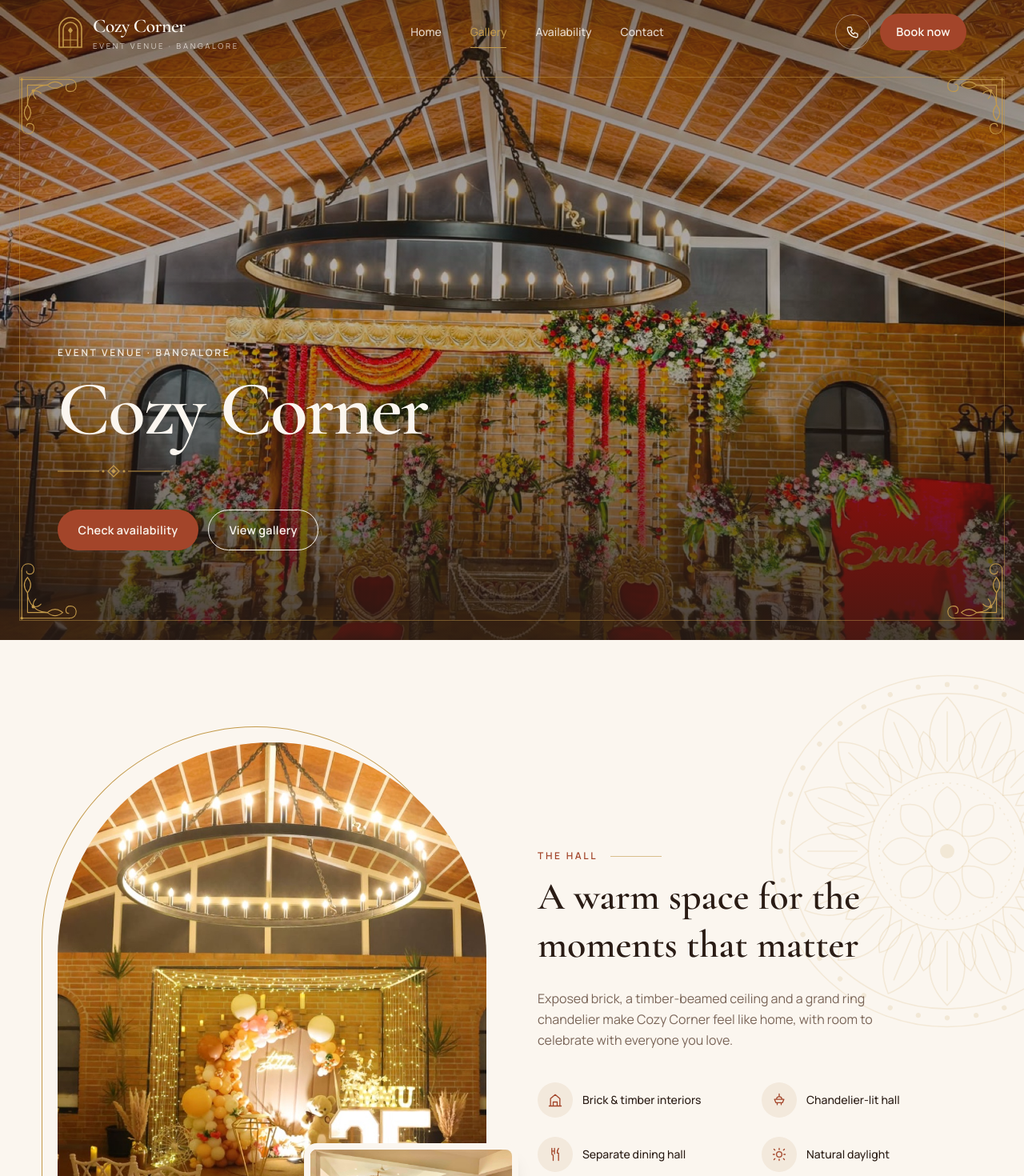
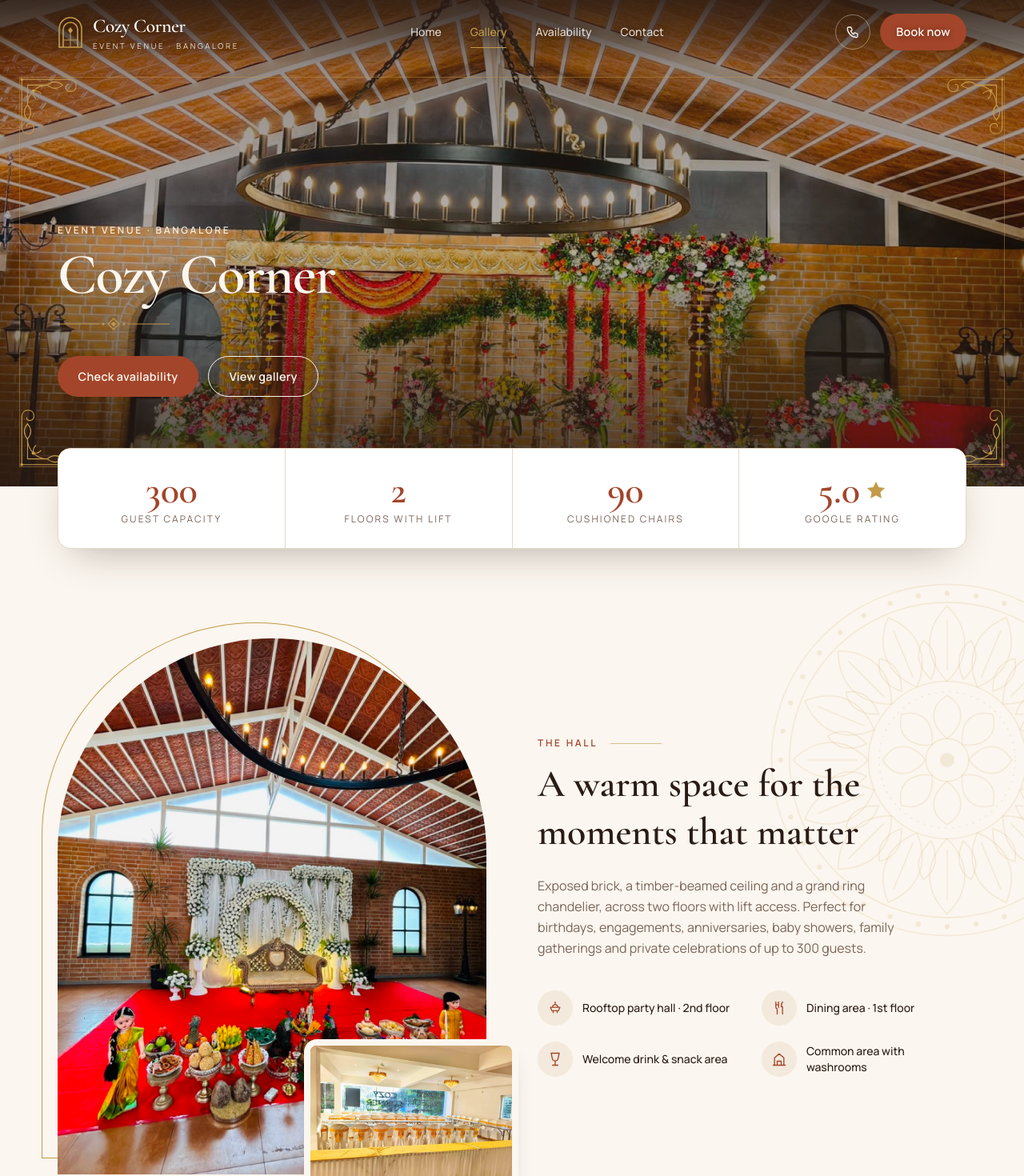
Before and after one commit to clevercroworg/cozy-corner, a Next.js app: page / in a window 1280 px wide. Shown: the top 1470 px of the page at 80% size. Built offline with nearby package versions, Linux system fonts and the light colour scheme.

Commit message:
Shorter hero, readable header logo, capacity stats and amenities section
Co-Authored-By: Claude Opus 5.5 <noreply@anthropic.com>

```diff
--- a/src/app/globals.css
+++ b/src/app/globals.css
@@ -9,6 +9,7 @@
   --color-brick: #a3452a;
   --color-brick-dark: #86361f;
   --color-gold: #c39a4b;
+  --color-wine: #4a1a20;
   --font-sans: var(--font-manrope), ui-sans-serif, system-ui, sans-serif;
   --font-display: var(--font-cormorant), Georgia, serif;
 }
--- a/src/app/page.tsx
+++ b/src/app/page.tsx
@@ -8,32 +8,42 @@ import {
   SectionTitle,
   Toran,
 } from "@/components/ornaments";
+import { amenities } from "@/lib/amenities";
 import { gallery, photos } from "@/lib/gallery";
 import { site } from "@/lib/site";
 
 const occasions = [
   { title: "Birthdays", photo: photos.butterfly },
-  { title: "Baby Showers", photo: photos.floral },
-  { title: "Naming Ceremonies", photo: photos.leaf },
   { title: "Engagements", photo: photos.mandapSide },
+  { title: "Anniversaries", photo: photos.evening },
+  { title: "Baby Showers", photo: photos.whiteArch },
+  { title: "Family Gatherings", photo: photos.mirror },
+  { title: "Private Celebrations", photo: photos.pinkBow },
+];
+
+const stats: { value: string; label: string; star?: boolean }[] = [
+  { value: String(site.capacity), label: "Guest capacity" },
+  { value: "2", label: "Floors with lift" },
+  { value: "90", label: "Cushioned chairs" },
+  { value: site.rating, label: "Google rating", star: true },
 ];
 
 const features = [
   {
-    title: "Brick & timber interiors",
-    icon: "M3 21h18M5 21V10l7-6 7 6v11M9 21v-6h6v6",
-  },
-  {
-    title: "Chandelier-lit hall",
+    title: "Rooftop party hall · 2nd floor",
     icon: "M12 3v4M5 11h14l-2 5H7l-2-5zM9 16v3M15 16v3M12 7a4 4 0 0 1 4 4H8a4 4 0 0 1 4-4z",
   },
   {
-    title: "Separate dining hall",
+    title: "Dining area · 1st floor",
     icon: "M7 3v8a2 2 0 0 0 2 2v8M11 3v8M7 7h4M17 3c-1.5 2-2 4-2 7h2v11",
   },
   {
-    title: "Natural daylight",
-    icon: "M12 3v2M12 19v2M4.2 4.2l1.4 1.4M18.4 18.4l1.4 1.4M3 12h2M19 12h2M4.2 19.8l1.4-1.4M18.4 5.6l1.4-1.4M12 8a4 4 0 1 0 0 8 4 4 0 0 0 0-8z",
+    title: "Welcome drink & snack area",
+    icon: "M6 3h12l-1.5 7a4.5 4.5 0 0 1-9 0zM12 14.5V21M8 21h8",
+  },
+  {
+    title: "Common area with washrooms",
+    icon: "M3 21h18M5 21V10l7-6 7 6v11M9 21v-6h6v6",
   },
 ];
 
@@ -41,7 +51,7 @@ export default function Home() {
   return (
     <>
       {/* Hero */}
-      <section className="relative isolate flex min-h-[min(100dvh,60rem)] items-end overflow-hidden">
+      <section className="relative isolate flex min-h-[34rem] items-end overflow-hidden md:min-h-[38rem]">
         <Image
           src={photos.hero.src}
           alt={photos.hero.alt}
@@ -72,15 +82,15 @@ export default function Home() {
           corner="br"
           className="absolute bottom-3 right-3 size-14 text-gold md:bottom-6 md:right-6 md:size-24"
         />
-        <div className="container-x pb-20 pt-44 text-cream md:pb-28">
+        <div className="container-x pb-24 pt-36 text-cream md:pb-28 md:pt-40">
           <p className="eyebrow !text-cream/90">
             {site.tagline} · {site.city}
           </p>
-          <h1 className="mt-4 font-display text-6xl font-semibold leading-[0.95] tracking-tight sm:text-7xl md:text-8xl">
+          <h1 className="mt-3 font-display text-6xl font-semibold leading-[0.95] tracking-tight md:text-7xl">
             {site.name}
           </h1>
-          <Divider className="mt-6 text-gold" />
-          <div className="mt-10 flex flex-wrap gap-3">
+          <Divider className="mt-5 text-gold" />
+          <div className="mt-8 flex flex-wrap gap-3">
             <Link href="/availability" className="btn btn-primary">
               Check availability
             </Link>
@@ -91,18 +101,47 @@ export default function Home() {
         </div>
       </section>
 
+      {/* Key numbers */}
+      <section className="container-x relative z-10 -mt-12">
+        <dl className="grid grid-cols-2 gap-px overflow-hidden rounded-2xl border border-line bg-line shadow-[0_20px_50px_-20px_rgb(42_28_21/0.35)] md:grid-cols-4">
+          {stats.map((st) => (
+            <div
+              key={st.label}
+              className="flex flex-col-reverse bg-white px-5 py-6 text-center md:py-7"
+            >
+              <dt className="mt-1 text-[0.65rem] uppercase tracking-[0.12em] text-muted sm:text-xs sm:tracking-[0.18em]">
+                {st.label}
+              </dt>
+              <dd className="flex items-center justify-center gap-1.5 font-display text-4xl font-semibold text-brick md:text-5xl">
+                {st.value}
+                {st.star && (
+                  <svg
+                    viewBox="0 0 24 24"
+                    fill="currentColor"
+                    aria-hidden
+                    className="size-6 text-gold md:size-7"
+                  >
+                    <path d="M12 2.5l2.9 6 6.6.9-4.8 4.6 1.2 6.5L12 17.4l-5.9 3.1 1.2-6.5L2.5 9.4l6.6-.9z" />
+                  </svg>
+                )}
+              </dd>
+            </div>
+          ))}
+        </dl>
+      </section>
+
       {/* The hall */}
       <section className="relative overflow-hidden">
         <Mandala className="absolute -right-32 top-10 hidden size-[28rem] text-gold/15 md:block" />
-        <div className="container-x relative grid items-center gap-14 py-24 md:grid-cols-2 md:gap-16 md:py-32">
+        <div className="container-x relative grid items-center gap-14 pb-24 pt-20 md:grid-cols-2 md:gap-16 md:pb-32 md:pt-28">
           <div className="relative mx-auto w-full max-w-md md:max-w-none">
             <div
               aria-hidden
               className="absolute -left-3 -top-3 bottom-3 right-3 rounded-t-full rounded-b-3xl border border-gold md:-left-5 md:-top-5 md:bottom-5 md:right-5"
             />
             <Image
-              src={photos.evening.src}
-              alt={photos.evening.alt}
+              src={photos.hallFloral.src}
+              alt={photos.hallFloral.alt}
               placeholder="blur"
               sizes="(min-width: 768px) 50vw, 100vw"
               className="relative aspect-[4/5] w-full rounded-t-full rounded-b-3xl object-cover"
@@ -124,11 +163,13 @@ export default function Home() {
               A warm space for the moments that matter
             </h2>
             <p className="mt-6 max-w-md leading-relaxed text-muted">
-              Exposed brick, a timber-beamed ceiling and a grand ring chandelier
-              make Cozy Corner feel like home, with room to celebrate with
-              everyone you love.
+              Exposed brick, a timber-beamed ceiling and a grand ring
+              chandelier, across two floors with lift access. Perfect for
+              birthdays, engagements, anniversaries, baby showers, family
+              gatherings and private celebrations of up to {site.capacity}{" "}
+              guests.
             </p>
-            <ul className="mt-10 grid grid-cols-2 gap-x-6 gap-y-6">
+            <ul className="mt-10 grid gap-x-6 gap-y-5 sm:grid-cols-2">
               {features.map((f) => (
                 <li key={f.title} className="flex items-center gap-3">
                   <span className="grid size-11 shrink-0 place-items-center rounded-full bg-sand text-brick">
@@ -154,7 +195,7 @@ export default function Home() {
       </section>
 
       {/* Occasions */}
-      <section className="relative bg-sand py-24 md:py-32">
+      <section className="relative z-10 bg-sand py-24 md:py-32">
         <div className="scallop-top" />
         <div className="absolute inset-0 overflow-hidden">
           <CornerFlourish
@@ -168,18 +209,18 @@ export default function Home() {
         </div>
         <div className="container-x relative">
           <SectionTitle>Celebrations we host</SectionTitle>
-          <div className="mt-12 grid grid-cols-2 gap-4 md:grid-cols-4 md:gap-5">
+          <div className="mt-12 grid grid-cols-2 gap-4 md:grid-cols-3 md:gap-5">
             {occasions.map((o) => (
               <div
                 key={o.title}
-                className="group relative aspect-[3/4] overflow-hidden rounded-2xl"
+                className="group relative aspect-[3/4] overflow-hidden rounded-2xl md:aspect-[4/3]"
               >
                 <Image
                   src={o.photo.src}
                   alt={o.photo.alt}
                   fill
                   placeholder="blur"
-                  sizes="(min-width: 768px) 25vw, 50vw"
+                  sizes="(min-width: 768px) 33vw, 50vw"
                   className="object-cover transition-transform duration-700 group-hover:scale-105"
                 />
                 <div className="absolute inset-0 bg-gradient-to-t from-ink/80 via-ink/0 to-transparent" />
@@ -197,6 +238,70 @@ export default function Home() {
         <div className="scallop-bottom" />
       </section>
 
+      {/* Amenities */}
+      <section className="relative isolate overflow-hidden bg-wine py-24 text-cream md:py-32">
+        <Mandala className="absolute -left-40 -top-40 -z-10 size-[30rem] text-gold/15" />
+        <Mandala className="absolute -bottom-40 -right-40 -z-10 size-[30rem] text-gold/15" />
+        <CornerFlourish
+          corner="bl"
+          className="absolute bottom-8 left-4 size-16 text-gold/80 md:left-8 md:size-24"
+        />
+        <CornerFlourish
+          corner="br"
+          className="absolute bottom-8 right-4 size-16 text-gold/80 md:right-8 md:size-24"
+        />
+        <div className="container-x">
+          <div className="text-center">
+            <p className="eyebrow !text-gold">Included with every booking</p>
+            <h2 className="mt-3 font-display text-4xl font-semibold md:text-5xl">
+              Amenities &amp; Facilities
+            </h2>
+            <Divider className="mx-auto mt-5 text-gold" />
+          </div>
+          <div className="mt-14 grid gap-5 sm:grid-cols-2 lg:grid-cols-3">
+            {amenities.map((a) => (
+              <div
+                key={a.title}
+                className="rounded-2xl border border-gold/25 bg-cream/[0.04] p-6 transition-colors hover:border-gold/50 md:p-7"
+              >
+                <div className="flex items-center gap-4">
+                  <span className="grid size-14 shrink-0 place-items-center rounded-full border border-gold/50 text-gold">
+                    <svg
+                      width="24"
+                      height="24"
+                      viewBox="0 0 24 24"
+                      fill="none"
+                      stroke="currentColor"
+                      strokeWidth="1.5"
+                      strokeLinecap="round"
+                      strokeLinejoin="round"
+                      aria-hidden
+                    >
+                      <path d={a.icon} />
+                    </svg>
+                  </span>
+                  <h3 className="font-display text-2xl font-semibold">
+                    {a.title}
+                  </h3>
+                </div>
+                <ul className="mt-5 space-y-2.5 text-sm text-cream/80">
+                  {a.items.map((item) => (
+                    <li key={item} className="flex gap-3">
+                      <span
+                        aria-hidden
+                        className="mt-[0.45rem] size-1.5 shrink-0 rotate-45 bg-gold"
+                      />
+                      {item}
+                    </li>
+                  ))}
+                </ul>
+              </div>
+            ))}
+          </div>
+        </div>
+        <div className="scallop-up" />
+      </section>
+
       {/* Video */}
       <section className="relative overflow-hidden">
         <Mandala className="absolute -bottom-40 -left-40 size-[30rem] text-gold/15" />
@@ -209,7 +314,7 @@ export default function Home() {
             <h2 className="mt-3 font-display text-4xl font-semibold md:text-5xl">
               Step inside
             </h2>
-            <dl className="mt-10 grid grid-cols-3 gap-4 border-t border-line pt-8">
+            <dl className="mt-10 grid max-w-sm grid-cols-2 gap-4 border-t border-line pt-8">
               <div>
                 <dt className="text-xs uppercase tracking-[0.18em] text-muted">
                   Morning
@@ -224,24 +329,6 @@ export default function Home() {
                 </dt>
                 <dd className="mt-2 whitespace-nowrap font-display text-lg font-semibold sm:text-2xl">
                   4 PM – 11 PM
-                </dd>
-              </div>
-              <div>
-                <dt className="text-xs uppercase tracking-[0.18em] text-muted">
-                  Google
-                </dt>
-                <dd className="mt-2 flex items-center gap-1.5 font-display text-lg font-semibold sm:text-2xl">
-                  {site.rating}
-                  <svg
-                    width="18"
-                    height="18"
-                    viewBox="0 0 24 24"
-                    className="text-gold"
-                    fill="currentColor"
-                    aria-label="stars"
-                  >
-                    <path d="M12 2.5l2.9 6 6.6.9-4.8 4.6 1.2 6.5L12 17.4l-5.9 3.1 1.2-6.5L2.5 9.4l6.6-.9z" />
-                  </svg>
                 </dd>
               </div>
             </dl>
--- a/src/components/booking-form.tsx
+++ b/src/components/booking-form.tsx
@@ -254,7 +254,7 @@ export function BookingForm() {
               name="guests"
               type="number"
               min={1}
-              max={2000}
+              max={300}
               placeholder="e.g. 150"
               className="field"
             />
--- a/src/components/header.tsx
+++ b/src/components/header.tsx
@@ -81,7 +81,7 @@ export function Header() {
         className={`fixed inset-x-0 top-0 z-50 transition-[background-color,box-shadow,color] duration-300 ${
           solid
             ? "bg-cream/95 text-ink shadow-[0_1px_0_var(--color-line)] backdrop-blur-md"
-            : "bg-transparent text-cream"
+            : "bg-gradient-to-b from-ink/80 via-ink/45 to-transparent text-cream [text-shadow:0_1px_8px_rgb(0_0_0/0.45)]"
         }`}
       >
         <div className="container-x flex h-18 items-center justify-between gap-6 md:h-20">
@@ -90,13 +90,15 @@ export function Header() {
             className="flex items-center gap-3"
             onClick={() => setOpen(false)}
           >
-            <LogoMark className="h-10 w-8 text-gold" />
+            <LogoMark
+              className={`h-10 w-8 ${solid ? "text-brick" : "text-gold drop-shadow-[0_1px_6px_rgb(0_0_0/0.6)]"}`}
+            />
             <span className="leading-none">
               <span className="block font-display text-2xl font-semibold tracking-tight">
                 {site.name}
               </span>
               <span
-                className={`mt-1 block text-[0.6rem] uppercase tracking-[0.28em] ${solid ? "text-muted" : "text-cream/75"}`}
+                className={`mt-1 block text-[0.6rem] uppercase tracking-[0.28em] ${solid ? "text-muted" : "text-cream/90"}`}
               >
                 {site.tagline} · {site.city}
               </span>
--- /dev/null
+++ b/src/lib/amenities.ts
@@ -0,0 +1,51 @@
+// Amenities & facilities included with every booking.
+export const amenities = [
+  {
+    title: "Venue Access",
+    icon: "M6 21V4a1 1 0 0 1 1-1h10a1 1 0 0 1 1 1v17M3 21h18M14.5 12.5h.01",
+    items: [
+      "Both floors included",
+      "1st floor · Dining area",
+      "2nd floor · Rooftop party hall",
+      "Lift access to both floors",
+    ],
+  },
+  {
+    title: "Comfort & Sound",
+    icon: "M7 3h10a1 1 0 0 1 1 1v16a1 1 0 0 1-1 1H7a1 1 0 0 1-1-1V4a1 1 0 0 1 1-1zM12 17.5a3 3 0 1 0 0-6 3 3 0 0 0 0 6zM12 7h.01",
+    items: ["2 air coolers", "1 speaker", "1 microphone"],
+  },
+  {
+    title: "Grand Entry",
+    icon: "M5 10v11M19 10v11M3 21h4M17 21h4M5 11q7 6 14 0M3.5 7.5a1.5 1.5 0 1 0 3 0 1.5 1.5 0 1 0-3 0M17.5 7.5a1.5 1.5 0 1 0 3 0 1.5 1.5 0 1 0-3 0",
+    items: ["Red carpet entrance", "Queue manager for smooth guest entry"],
+  },
+  {
+    title: "Seating & Dining",
+    icon: "M7 3h10v8H7zM6 11h12v3H6zM7 14v7M17 14v7",
+    items: [
+      "90 chairs with golden cushions",
+      "Round or long tables with cloth",
+      "Dining for 50 guests at a time",
+    ],
+  },
+  {
+    title: "Service Areas",
+    icon: "M3 18h18M5 18a7 7 0 0 1 14 0M12 9V7M10 7h4",
+    items: [
+      "5 serving tables with cloth",
+      "Mini kitchen facility",
+      "Welcome drink & snack area",
+      "Activity table",
+    ],
+  },
+  {
+    title: "Utilities",
+    icon: "M13 2 4 14h7l-1 8 9-12h-7z",
+    items: [
+      "Power backup for lighting & lift",
+      "Garbage disposal",
+      "Cleaning support",
+    ],
+  },
+];
--- a/src/lib/gallery.ts
+++ b/src/lib/gallery.ts
@@ -6,6 +6,7 @@ import diningHall from "@/assets/gallery/dining-hall.jpg";
 import diningHallWide from "@/assets/gallery/dining-hall-wide.jpg";
 import eveningAnniversary from "@/assets/gallery/evening-anniversary.jpg";
 import fairytaleBirthday from "@/assets/gallery/fairytale-birthday.jpg";
+import floralArchCeiling from "@/assets/gallery/floral-arch-ceiling.jpg";
 import floralArchHall from "@/assets/gallery/floral-arch-hall.jpg";
 import floralArchWide from "@/assets/gallery/floral-arch-wide.jpg";
 import leafStage from "@/assets/gallery/leaf-stage.jpg";
@@ -46,6 +47,16 @@ export const photos = {
     alt: "Engagement stage with marigold strings",
   },
   leaf: { src: leafStage, alt: "Naming ceremony stage with leaf backdrop" },
+  whiteArch: {
+    src: whiteArchThrone,
+    alt: "Jasmine arches with a white throne",
+  },
+  hallFloral: {
+    src: floralArchCeiling,
+    alt: "The hall under its timber ceiling and ring chandelier",
+  },
+  mirror: { src: mirrorStage, alt: "Floral stage with gold mirror frame" },
+  pinkBow: { src: pinkBowBirthday, alt: "Pink bow celebration backdrop" },
   hallArches: {
     src: floralArchWide,
     alt: "The hall with arched windows and timber ceiling",
--- a/src/lib/site.ts
+++ b/src/lib/site.ts
@@ -4,6 +4,7 @@ export const site = {
   tagline: "Event Venue",
   city: "Bangalore",
   rating: "5.0",
+  capacity: 300,
   // TODO: replace phone, WhatsApp, email and address with the real details
   phone: "+91 98765 43210",
   whatsapp: "919876543210",
@@ -26,10 +27,11 @@ export type SlotId = (typeof slots)[number]["id"];
 
 export const eventTypes = [
   "Birthday",
+  "Engagement",
+  "Anniversary",
   "Baby shower / Seemantham",
   "Naming ceremony",
-  "Engagement",
-  "Anniversary",
-  "Get-together",
+  "Family gathering",
+  "Private celebration",
   "Other",
 ];
```
